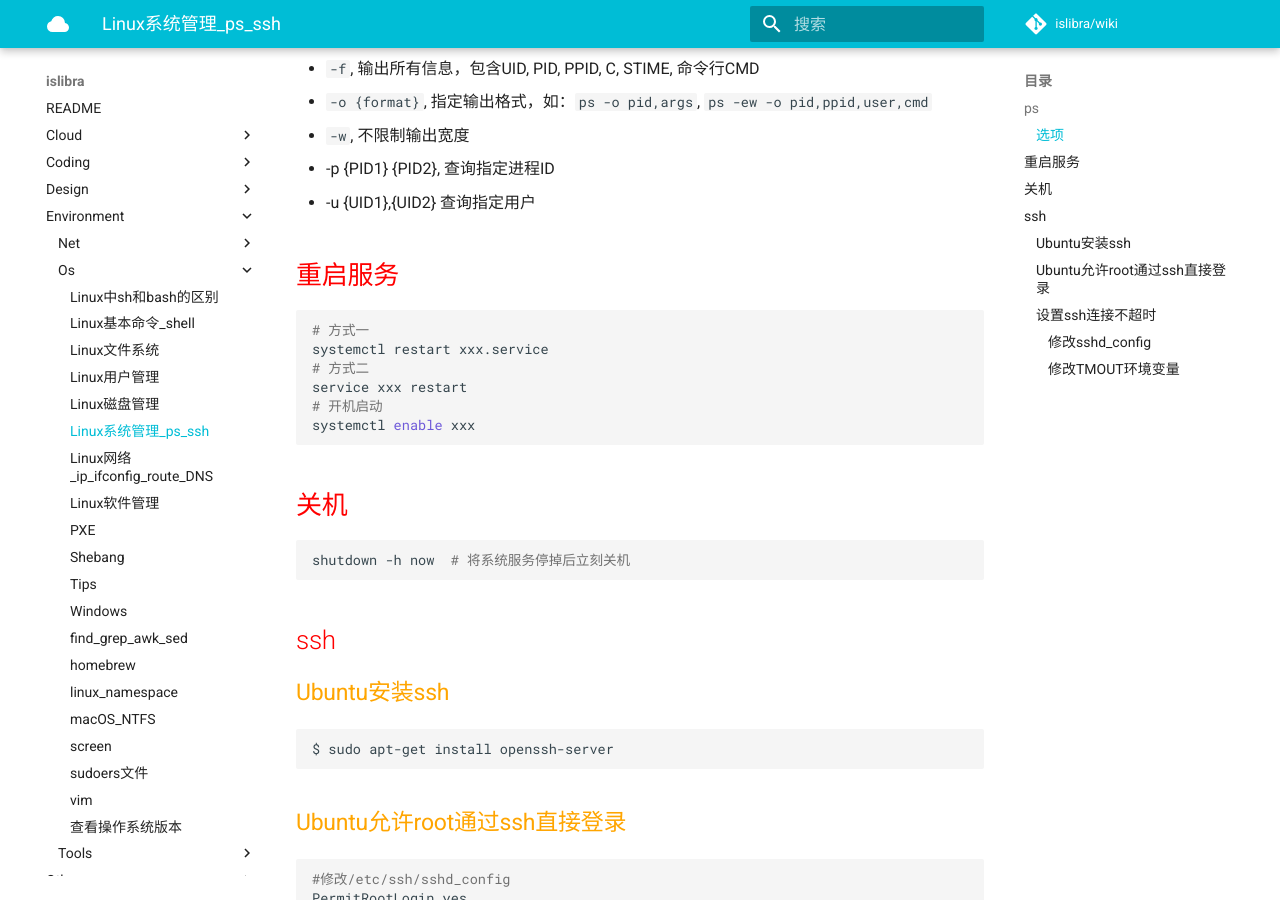
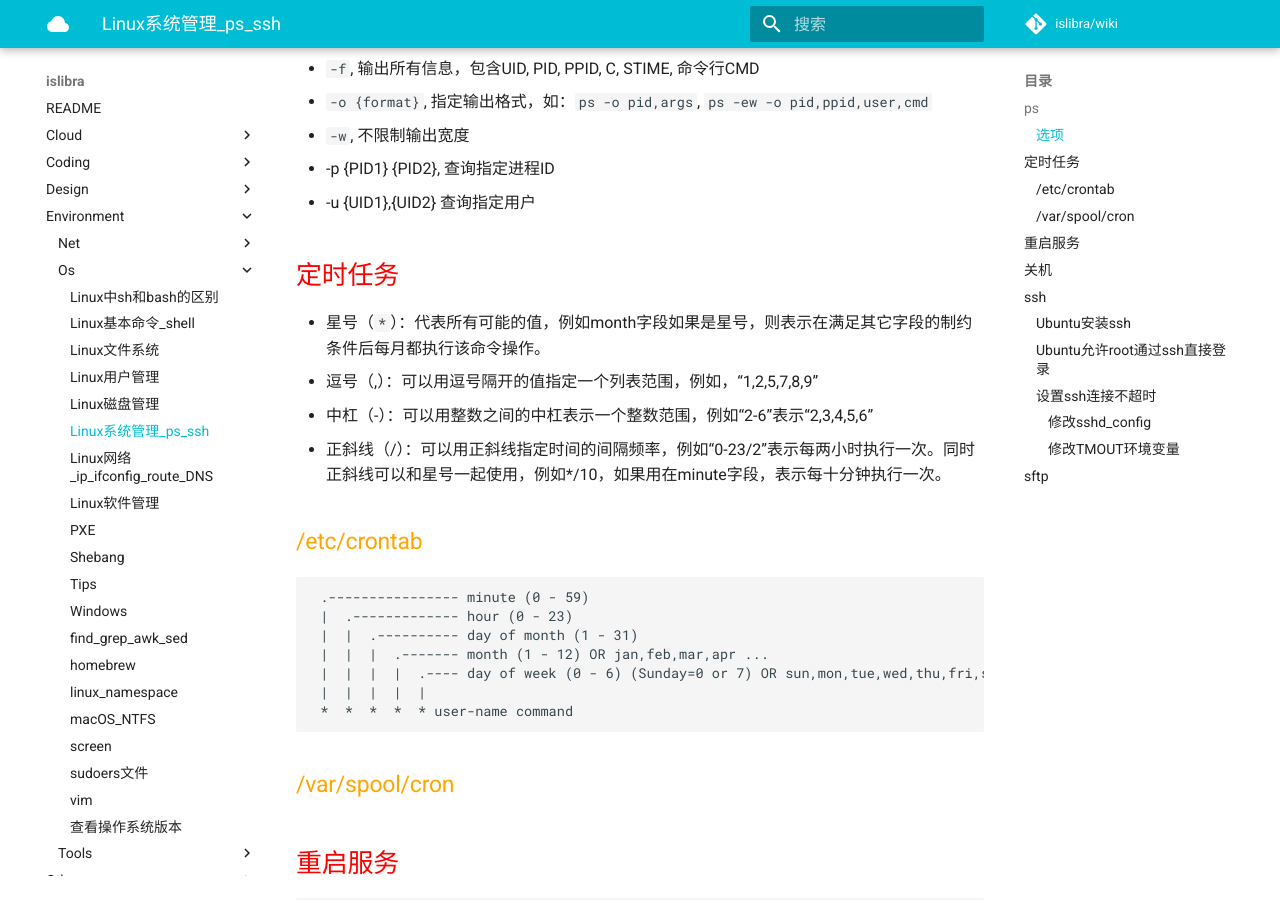
Before and after one commit to islibra/wiki, an MkDocs documentation site: the page built from docs/environment/os/Linux系统管理_ps_ssh.md, in a window 1280 px wide and 900 px high, scrolled down 334 px. Built offline with MkDocs 1.6.1 and Material for MkDocs 9.7.7, drawn with Linux system fonts in a browser that asks for light colours; comment, search, counter and statistics services are not loaded; some of the changed text lies outside the part shown.

Commit message:
Update Linux系统管理_ps_ssh.md

````diff
--- a/docs/environment/os/Linux系统管理_ps_ssh.md
+++ b/docs/environment/os/Linux系统管理_ps_ssh.md
@@ -12,6 +12,28 @@
 - `-w`, 不限制输出宽度
 - -p {PID1} {PID2}, 查询指定进程ID
 - -u {UID1},{UID2} 查询指定用户
+
+
+## 定时任务
+
+- 星号（`*`）：代表所有可能的值，例如month字段如果是星号，则表示在满足其它字段的制约条件后每月都执行该命令操作。
+- 逗号（,）：可以用逗号隔开的值指定一个列表范围，例如，“1,2,5,7,8,9”
+- 中杠（-）：可以用整数之间的中杠表示一个整数范围，例如“2-6”表示“2,3,4,5,6”
+- 正斜线（/）：可以用正斜线指定时间的间隔频率，例如“0-23/2”表示每两小时执行一次。同时正斜线可以和星号一起使用，例如*/10，如果用在minute字段，表示每十分钟执行一次。
+
+### /etc/crontab
+
+```
+ .---------------- minute (0 - 59)
+ |  .------------- hour (0 - 23)
+ |  |  .---------- day of month (1 - 31)
+ |  |  |  .------- month (1 - 12) OR jan,feb,mar,apr ...
+ |  |  |  |  .---- day of week (0 - 6) (Sunday=0 or 7) OR sun,mon,tue,wed,thu,fri,sat
+ |  |  |  |  |
+ *  *  *  *  * user-name command
+```
+
+### /var/spool/cron
 
 
 ## 重启服务
@@ -80,3 +102,17 @@ echo $TMOUT  #查看是否生效
 ```
 
 参考：[https://www.cnblogs.com/enjoycode/p/5022607.html](https://www.cnblogs.com/enjoycode/p/5022607.html)
+
+
+## sftp
+
+```bash
+$ sftp -oPort=22 username@x.x.x.x
+username@x.x.x.x's password:
+Connected to x.x.x.x.
+sftp> ls -al
+drwxr-xr-x    3 0        0            4096 Oct 12 04:17 .
+drwxr-xr-x    3 0        0            4096 Oct 12 04:17 ..
+drwxr-x---    2 1001     1002         4096 Oct 12 06:07 dirs
+sftp>
+```
````
